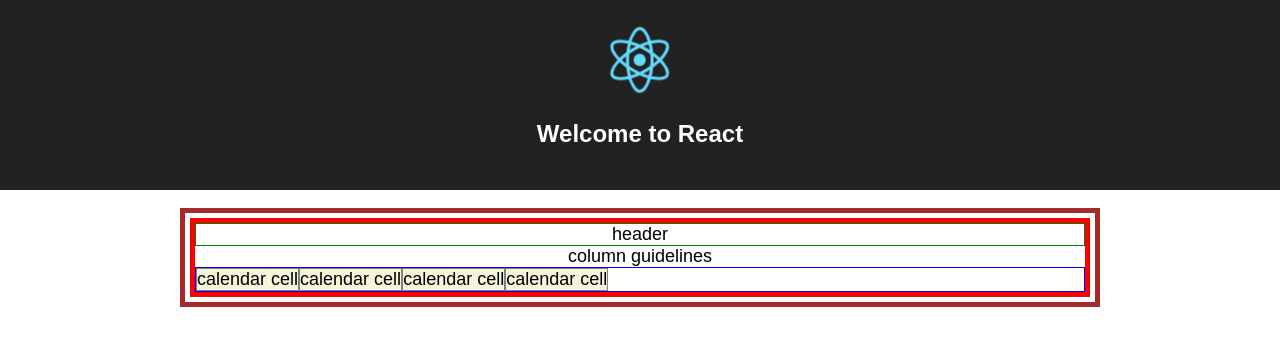
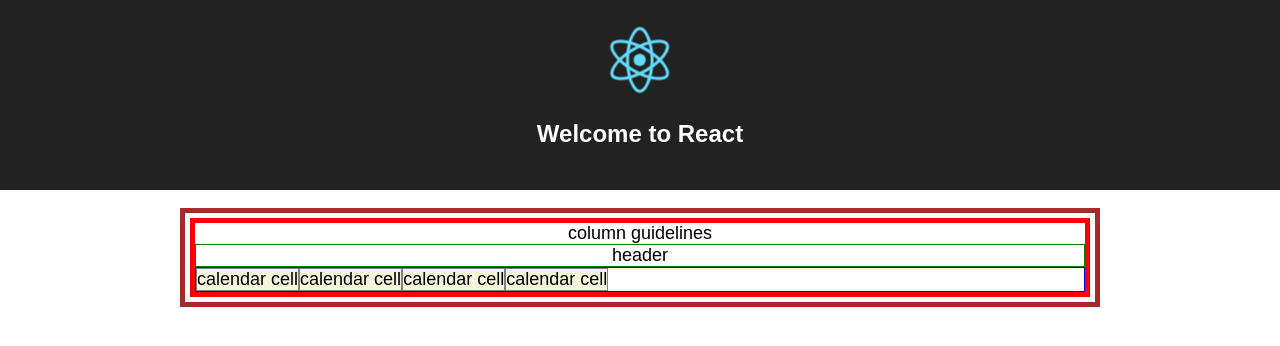
Before and after one commit to duranmla/calendar, a React (Create React App) app: page / in a window 1280 px wide. Shown: the top 346 px of the page. Built offline with nearby package versions, Linux system fonts and the light colour scheme.

Commit message:
Add Calendar component as a common parent for filters and body

```diff
--- a/src/App.js
+++ b/src/App.js
@@ -1,14 +1,7 @@
 import React, { Component } from "react";
 import logo from "./logo.svg";
 import "./App.css";
-import {
-  CalendarCell,
-  CalendarBody,
-  CalendarSection,
-  CalendarSectionHeader,
-  CalendarSectionColumnGuidelines,
-  CalendarSectionCells
-} from "./components";
+import { Calendar } from "./components";
 
 class App extends Component {
   render() {
@@ -19,13 +12,7 @@ class App extends Component {
           <h1 className="App-title">Welcome to React</h1>
         </header>
         <p className="App-intro">
-          <CalendarBody>
-            <CalendarSection>
-              <CalendarSectionHeader />
-              <CalendarSectionColumnGuidelines />
-              <CalendarSectionCells />
-            </CalendarSection>
-          </CalendarBody>
+          <Calendar />
         </p>
       </div>
     );
--- /dev/null
+++ b/src/components/Calendar.css
@@ -0,0 +1,2 @@
+.calendar {
+}
--- /dev/null
+++ b/src/components/Calendar.js
@@ -0,0 +1,28 @@
+import React, { Component } from "react";
+import "./Calendar.css";
+import {
+  CalendarCell,
+  CalendarBody,
+  CalendarSection,
+  CalendarSectionHeader,
+  CalendarSectionColumnGuidelines,
+  CalendarSectionCells
+} from "./";
+
+class Calendar extends Component {
+  render() {
+    return (
+      <div className="calendar">
+        <CalendarBody>
+          <CalendarSection>
+            <CalendarSectionColumnGuidelines />
+            <CalendarSectionHeader />
+            <CalendarSectionCells />
+          </CalendarSection>
+        </CalendarBody>
+      </div>
+    );
+  }
+}
+
+export default Calendar;
```
Also changed, not shown: src/components/index.js (+8 -6 lines).
